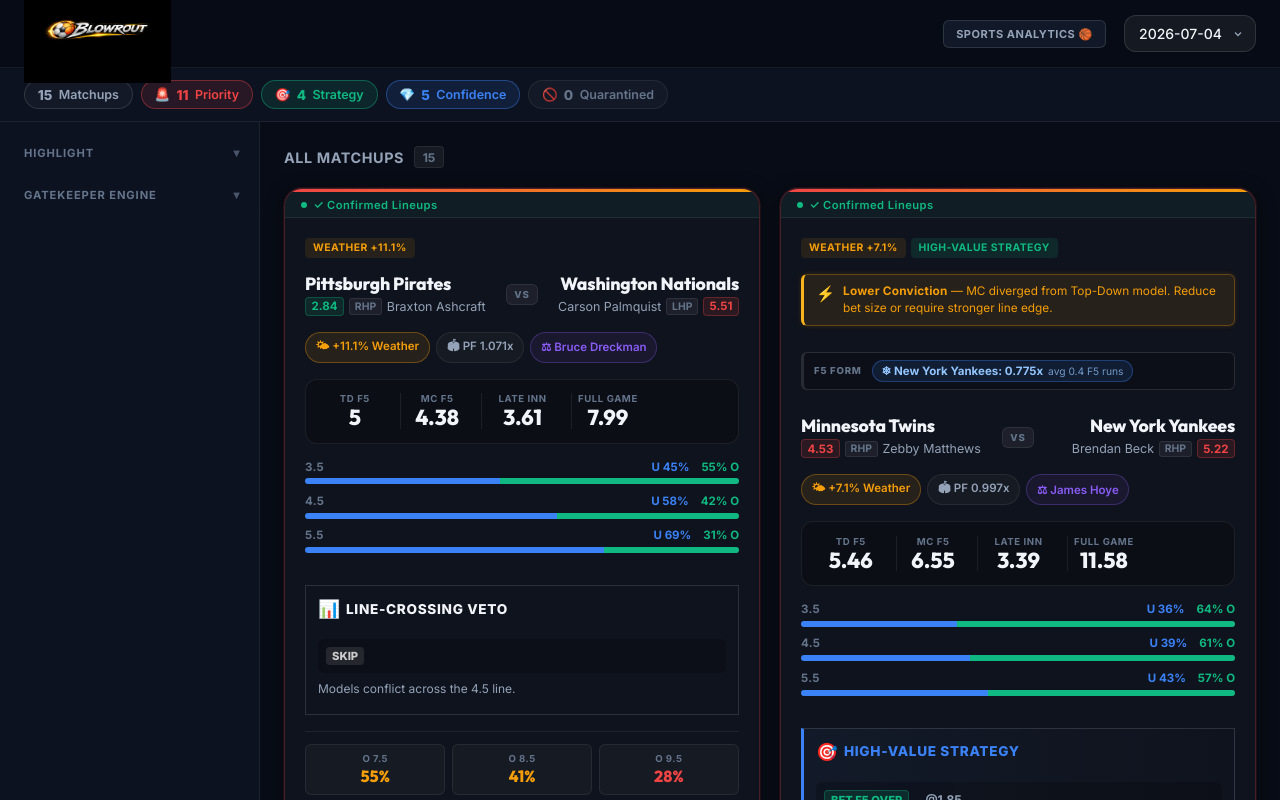
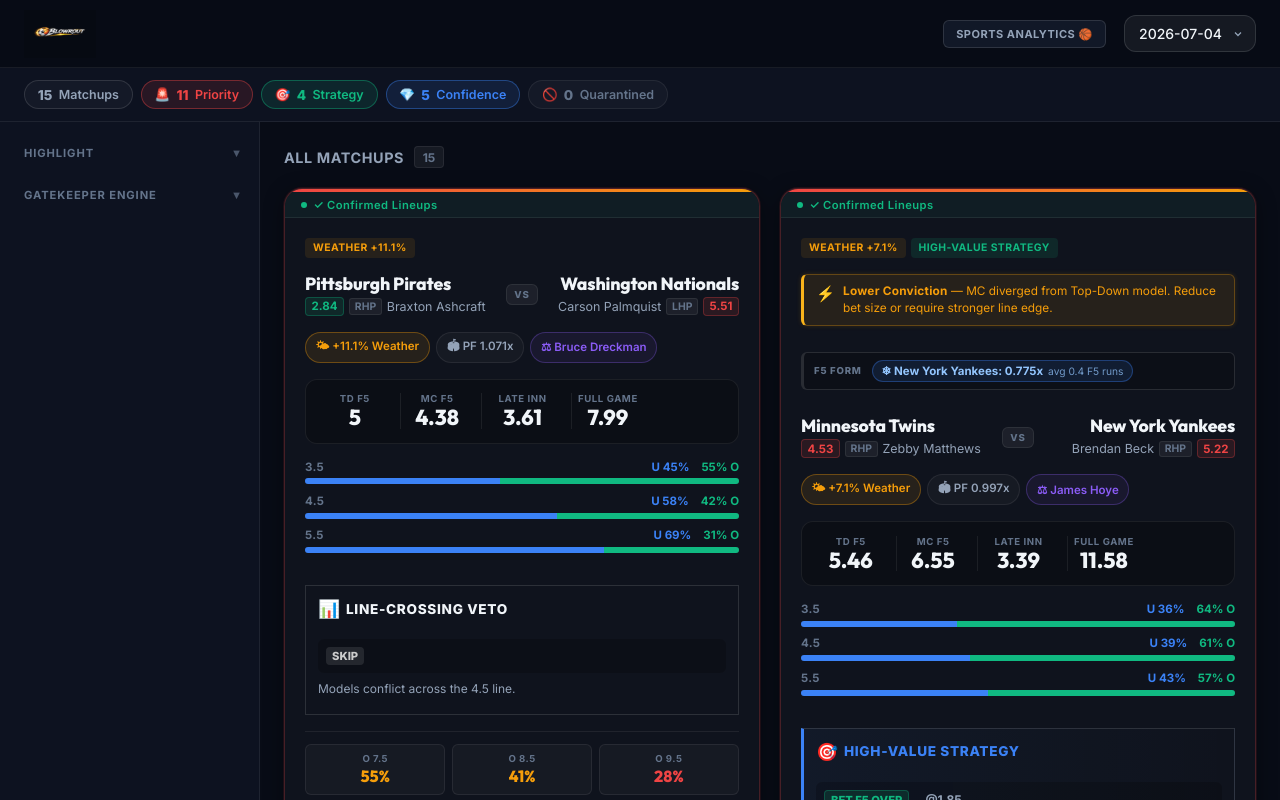
Before and after one commit to kadafs/baseball-dashboard, a React (Vite) app: page / in a window 1280 px wide. Shown: the top 800 px of the page. Built offline with nearby package versions, Linux system fonts and the light colour scheme.

Commit message:
feat: add initial CSS layout and design tokens for baseball dashboard

```diff
--- a/src/index.css
+++ b/src/index.css
@@ -71,31 +71,23 @@
 .header-logo-container {
   display: flex;
   align-items: center;
-  position: relative;
   height: var(--header-h);
-  width: 180px;
   flex-shrink: 0;
 }
 
 .logo {
   display: flex;
   align-items: center;
-  gap: 10px;
-  position: relative;
   height: 100%;
-  width: 100%;
 }
 
 .logo-img {
-  height: 98px;
+  height: 48px;
   width: auto;
   object-fit: contain;
   display: block;
-  position: absolute;
-  left: 0;
-  top: 50%;
-  transform: translateY(-50%);
   z-index: 10;
+  mix-blend-mode: screen;
 }
 
 .desktop-logo {
@@ -821,9 +813,6 @@
   .mobile-logo {
     display: block !important;
     height: 32px !important;
-    position: static !important;
-    transform: none !important;
-    margin-top: 0px !important;
   }
   .header-controls {
     margin-left: 0 !important;
```
